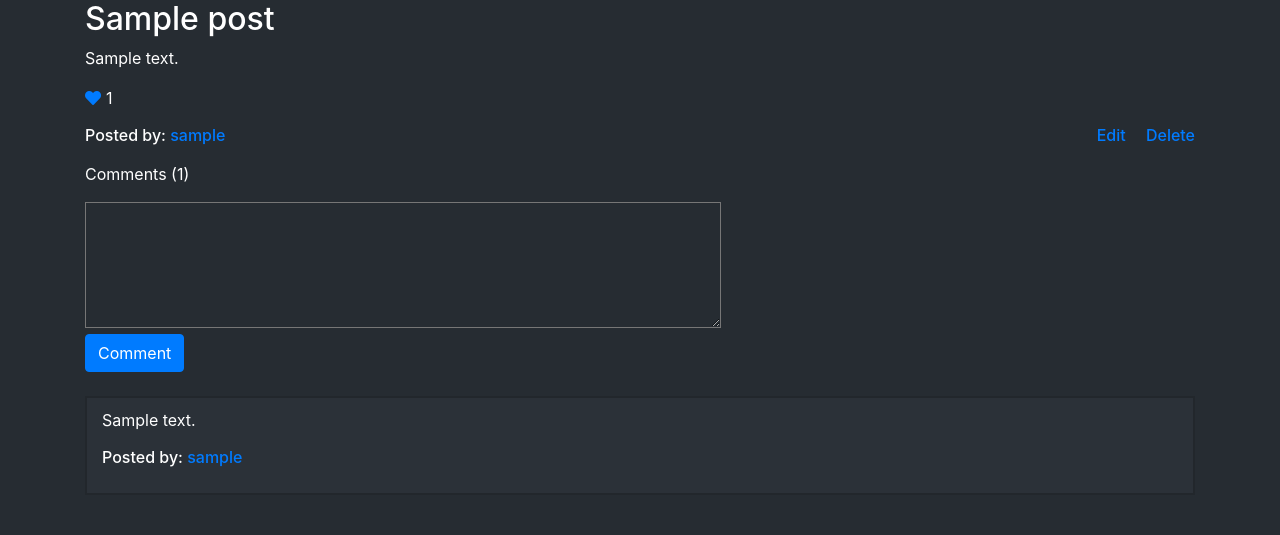
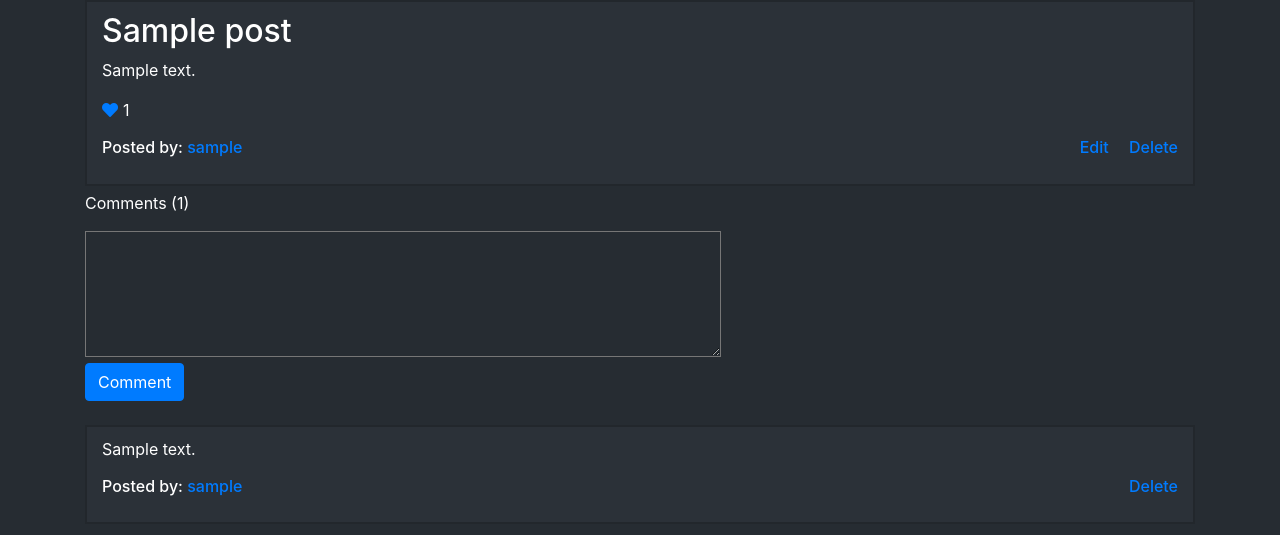
Before and after one commit to Rafagars/micro-posting, a Flask app: page /show_post/1 in a window 1280 px wide. Shown: the part 72-607 px from the top of the page. Run offline with Flask 2, Linux system fonts and the light colour scheme; a user stored in the database is signed in; tables that the repository leaves empty hold one stand-in row (values such as "Sample post"); some libraries are stand-ins or nearby versions.

Commit message:
Fixed comments redirect and added delete option

```diff
--- a/app/static/css/style.css
+++ b/app/static/css/style.css
@@ -20,7 +20,7 @@
   text-decoration: none;
 }
 
-#posts .post {
+#posts .post, #show .post {
   box-sizing: content-box;
   border: 2px double #22272c;
   background-color: #2b3138;
--- a/app/templates/ShowPost.html
+++ b/app/templates/ShowPost.html
@@ -3,7 +3,8 @@
 {% block title %} {{post.title}} {% endblock %}
 
 {% block content %}
-    <div class="posts">
+	<div id="show">
+    <div class="post">
         <h2>{{ post.title }}</h2>
 
 		<p>{{post.body}}</p>
@@ -25,6 +26,7 @@
 
 		<p><h6> Posted by: <a href="{{url_for('show_user', username = post.username)}}">{{ post.username }}</a></h6></p>
     </div>
+	</div>
     <p> Comments ({{post.comments.count()}}) </p>
     <div class="post">
     	<form action="{{url_for('show_post', post_id = post.id )}}" method="POST">
@@ -40,9 +42,12 @@
     		<p>
     			{{ comment.body }}
     		</p>
+    		{% if current_user.id == post.posted_by %}
+			<h6><a href="{{url_for('delete_comment', comment_id = comment.id)}}" class="float-right">&emsp; Delete</a></h6>
+			{% endif %}
     		<p><h6> Posted by: <a href="{{url_for('show_user', username = post.username)}}">{{ post.username }}</a></h6></p>
 
     	</div>
+    {% endfor %}
 	</div>
-    {% endfor %}
 {% endblock %}
--- a/app/views.py
+++ b/app/views.py
@@ -136,12 +136,11 @@ def show_post(post_id):
 		db.session.add(comment)
 		try:
 			db.session.commit()
+			return redirect(url_for('show_post', post_id = post.id))
 		except:
 			db.session.rollback()
 			return render_template("ShowPost.html", post = post, form = form, comments = comments)
-		finally:
-			db.session.close()
-			return redirect(url_for('index'))
+
 	return render_template("ShowPost.html", post = post, form = form, comments = comments)
 
 
@@ -157,6 +156,18 @@ def delete_post(post_id):
 	except:
 		db.session.rollback()
 	return redirect(url_for('index'))
+
+@app.route("/delete_comment/<int:comment_id>")
+def delete_comment(comment_id):
+	comment = Comment.query.get(comment_id)
+	if comment is None:
+		abort(404, description="No comment was found with the given ID")
+	db.session.delete(comment)
+	try:
+		db.session.commit()
+	except:
+		db.session.rollback()
+	return redirect(url_for('show_post', post_id = comment.post_id))
 
 @app.route("/like/<int:post_id>/<action>")
 @login_required
```
